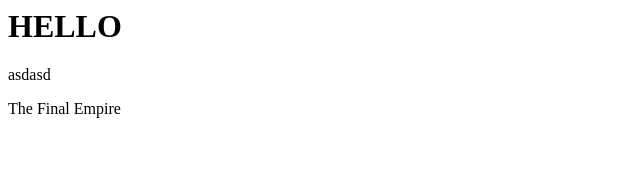
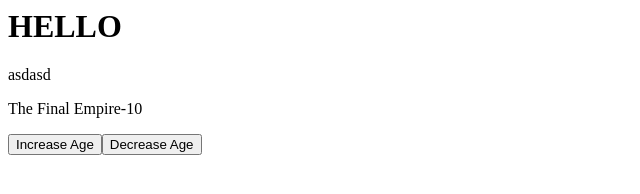
Before and after one commit to shinderu2u/vuejsTraining, a plain HTML site: page index.html in a window 1280 px wide. Shown: the whole page, without its empty margins (0-640 px from the left). Drawn offline with nearby package versions, Linux system fonts and the light colour scheme.

Commit message:
increase and decrease button

```diff
--- a/app.js
+++ b/app.js
@@ -2,7 +2,8 @@ const app = Vue.createApp({
     //data, functions
     data(){
         return{
-            title: 'The Final Empire'
+            title: 'The Final Empire',
+            age: 10
         }
     }
 })
--- a/index.html
+++ b/index.html
@@ -10,7 +10,10 @@
     <h1>HELLO</h1>
     asdasd
     <div id="app">
-        <p>{{title}}</p>
+        <p>{{title}}-{{age}}</p>
+
+        <button v-on:click="age++">Increase Age</button>
+        <button v-on:click="age--">Decrease Age</button>
     </div>
 
     <script src="app.js"></script>
```
